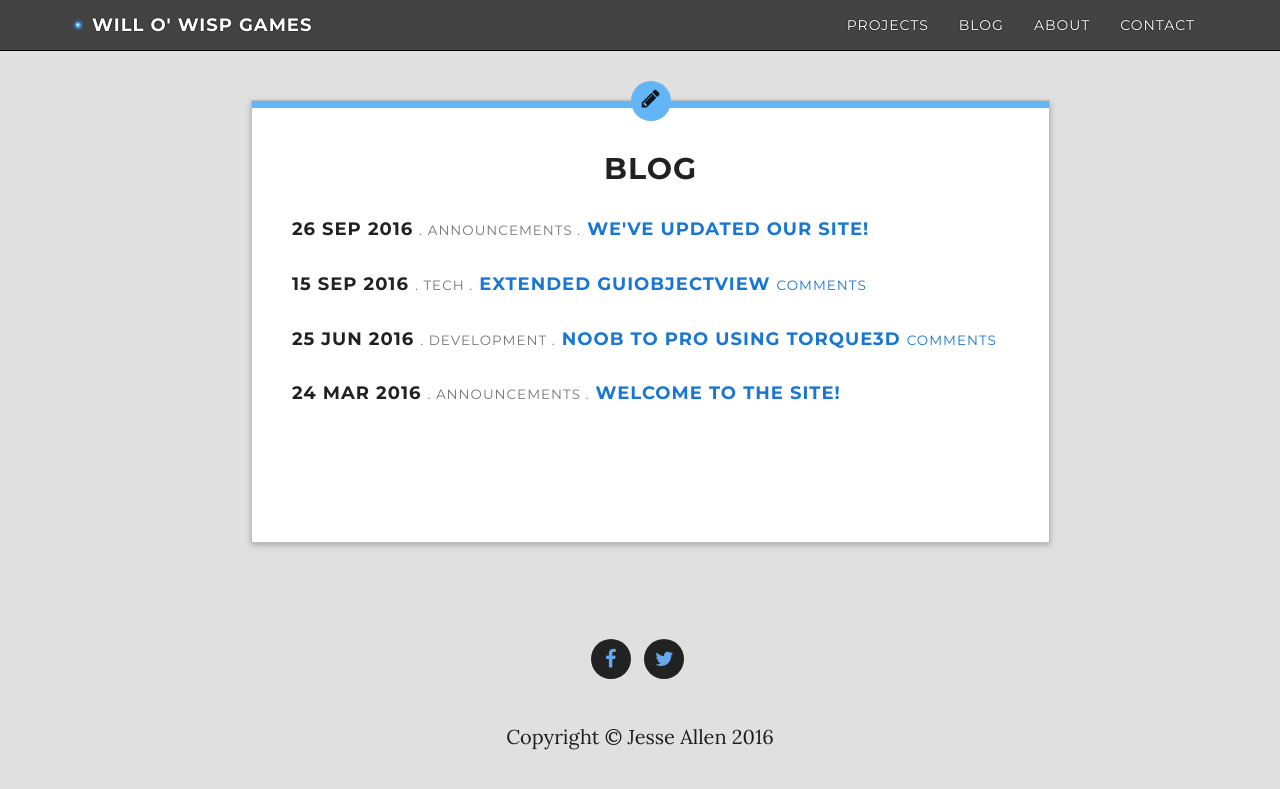
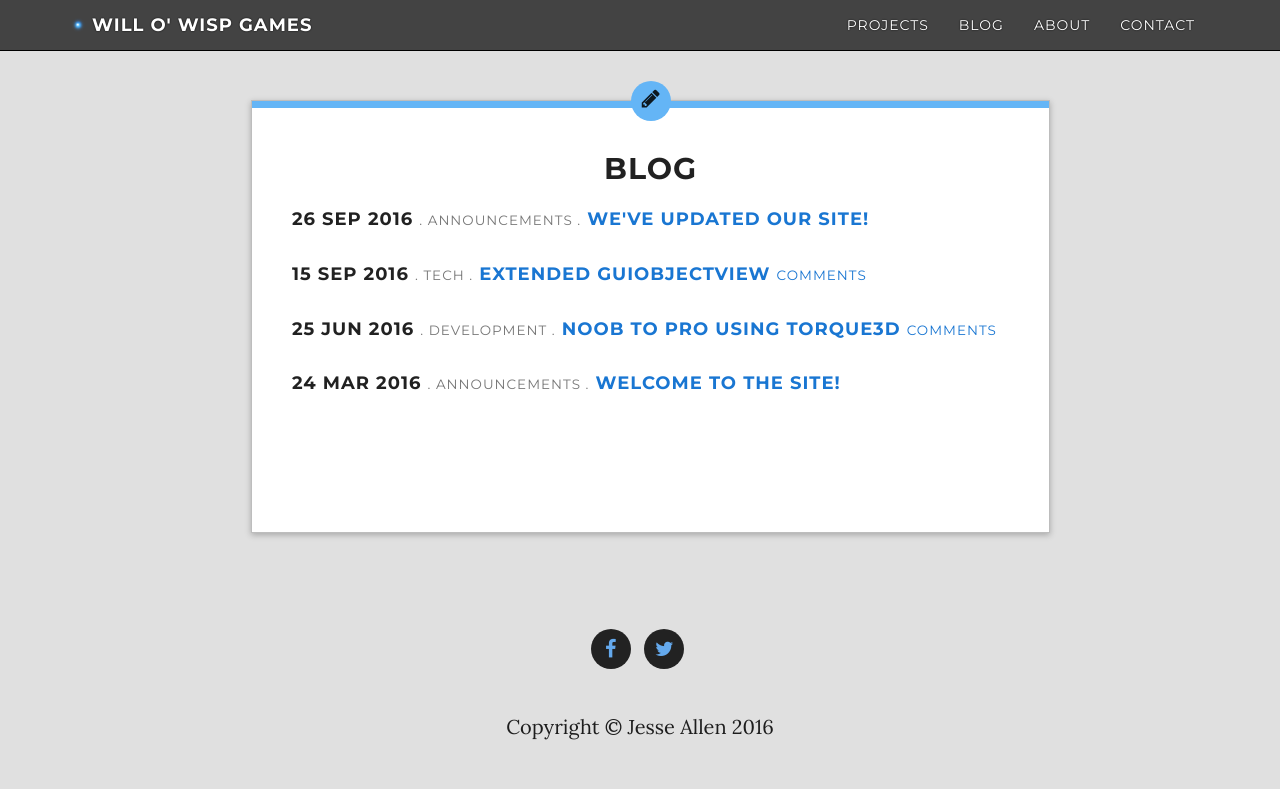
Before and after one commit to WilloWispGames/WilloWispGames.github.io, a Jekyll site: the page built from blog/index.html, in a window 1280 px wide. Shown: the top 789 px of the page. Built offline with Jekyll 4.4.1, drawn with Linux system fonts in a browser that asks for light colours; nearby versions of some CDN libraries; the list of posts is cut into pages by our own code; comment, search, counter and statistics services are not loaded.

Commit message:
Update grayscale.scss

```diff
--- a/css/grayscale.scss
+++ b/css/grayscale.scss
@@ -36,6 +36,10 @@ h6 {
     font-weight: 700;
     letter-spacing: 1px;
     word-wrap: break-word;
+}
+
+h2 {
+    margin: 0 0 25px;
 }
 
 h3 {
```
